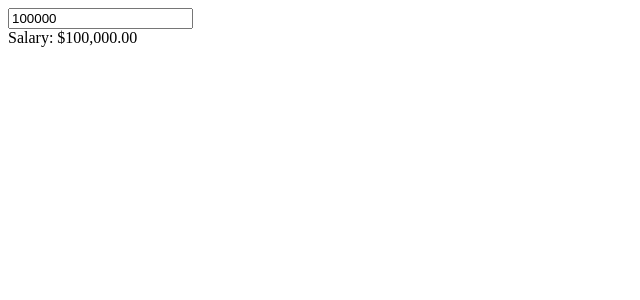
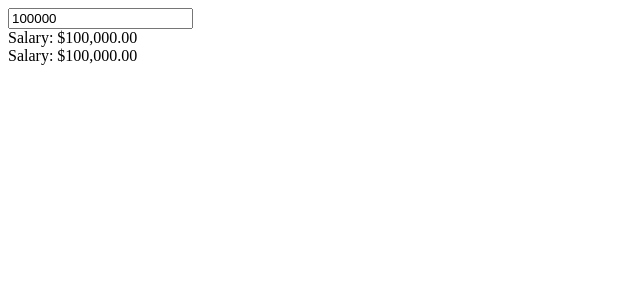
Before and after one commit to NwaguChima/jotai_remake, a React (Create React App) app: page / in a window 1280 px wide. Shown: the top 300 px of the page, without its empty margins (0-640 px from the left). Built offline with nearby package versions, Linux system fonts and the light colour scheme.

Commit message:
added slary display to ensure global state

```diff
--- a/src/App.tsx
+++ b/src/App.tsx
@@ -1,6 +1,7 @@
+import SalaryDisplay from './SalaryDisplay';
 import { atom, useAtom } from './jotai';
 
-const salaryAtom = atom<number>(100_000);
+export const salaryAtom = atom<number>(100_000);
 
 function App() {
   const [salary, setSalary] = useAtom(salaryAtom);
@@ -23,6 +24,8 @@ function App() {
           currency: 'USD',
         }).format(salary as number)}
       </div>
+
+      <SalaryDisplay />
     </div>
   );
 }
--- /dev/null
+++ b/src/SalaryDisplay.tsx
@@ -0,0 +1,18 @@
+import { salaryAtom } from './App';
+import { useAtom } from './jotai';
+
+function SalaryDisplay() {
+  const [salary] = useAtom(salaryAtom);
+
+  return (
+    <div>
+      Salary:{' '}
+      {new Intl.NumberFormat('en-US', {
+        style: 'currency',
+        currency: 'USD',
+      }).format(salary as number)}
+    </div>
+  );
+}
+
+export default SalaryDisplay;
```
